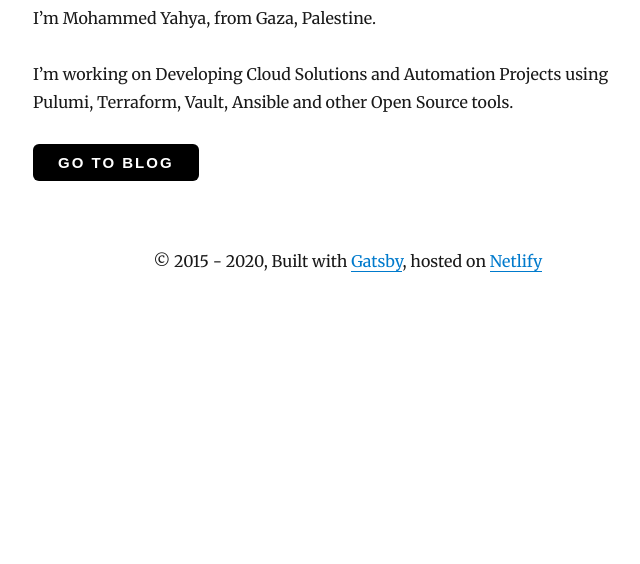
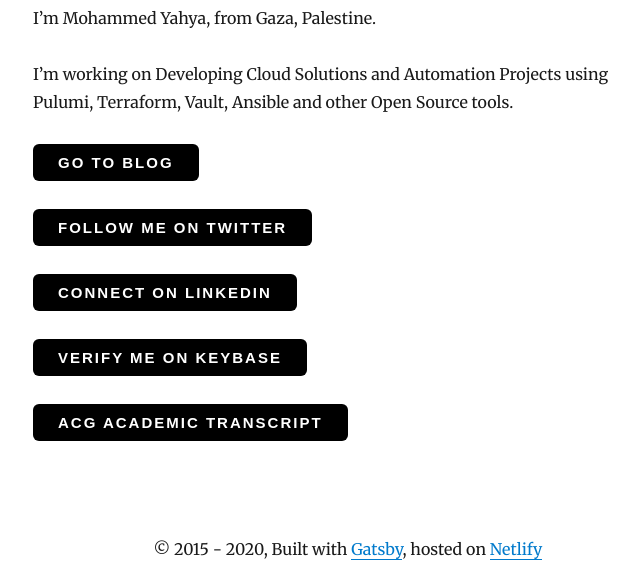
Before and after one commit to mhmdio/mhmd.io, a Gatsby site: page / in a window 1280 px wide. Shown: the part 236-800 px from the top of the page, without its empty margins (292-932 px from the left). Built offline with nearby package versions, Linux system fonts and the light colour scheme; Gatsby itself is replaced by a stand-in of ours; some packages are replaced by stand-ins of ours.

Commit message:
add new links

```diff
--- a/gatsby-config.js
+++ b/gatsby-config.js
@@ -70,7 +70,7 @@ module.exports = {
     {
       resolve: `gatsby-plugin-manifest`,
       options: {
-        name: `Gatsby Starter Blog`,
+        name: `MYM Blog`,
         short_name: `GatsbyJS`,
         start_url: `/`,
         background_color: `#ffffff`,
--- a/src/pages/index.js
+++ b/src/pages/index.js
@@ -37,9 +37,33 @@ class IndexPage extends React.Component {
           I’m working on Developing Cloud Solutions and Automation Projects
           using Pulumi, Terraform, Vault, Ansible and other Open Source tools.
         </p>
-        <Link to="/blog/">
-          <Button marginTop="10px">Go to Blog</Button>
-        </Link>
+        <p>
+          {" "}
+          <Link to="/blog/">
+            <Button marginTop="10px">Go to Blog</Button>
+          </Link>
+        </p>
+
+        <p>
+          <a href="https://twitter.com/mhmd_io">
+            <Button marginTop="10px">Follow me on Twitter</Button>
+          </a>
+        </p>
+        <p>
+          <a href="https://www.linkedin.com/in/mhmdio">
+            <Button marginTop="10px">Connect on LinkedIn</Button>
+          </a>
+        </p>
+        <p>
+          <a href="https://keybase.io/mhmd">
+            <Button marginTop="10px">Verify me on keybase</Button>
+          </a>
+        </p>
+        <p>
+          <a href="https://learn.acloud.guru/profile/mohammed-yahya">
+            <Button marginTop="10px">ACG Academic Transcript</Button>
+          </a>
+        </p>
         {/* <Link to="/images/">
           <Button marginTop="10px">Go to Images</Button>
         </Link>
```
Also changed, not shown: screenshot.png (deleted).
